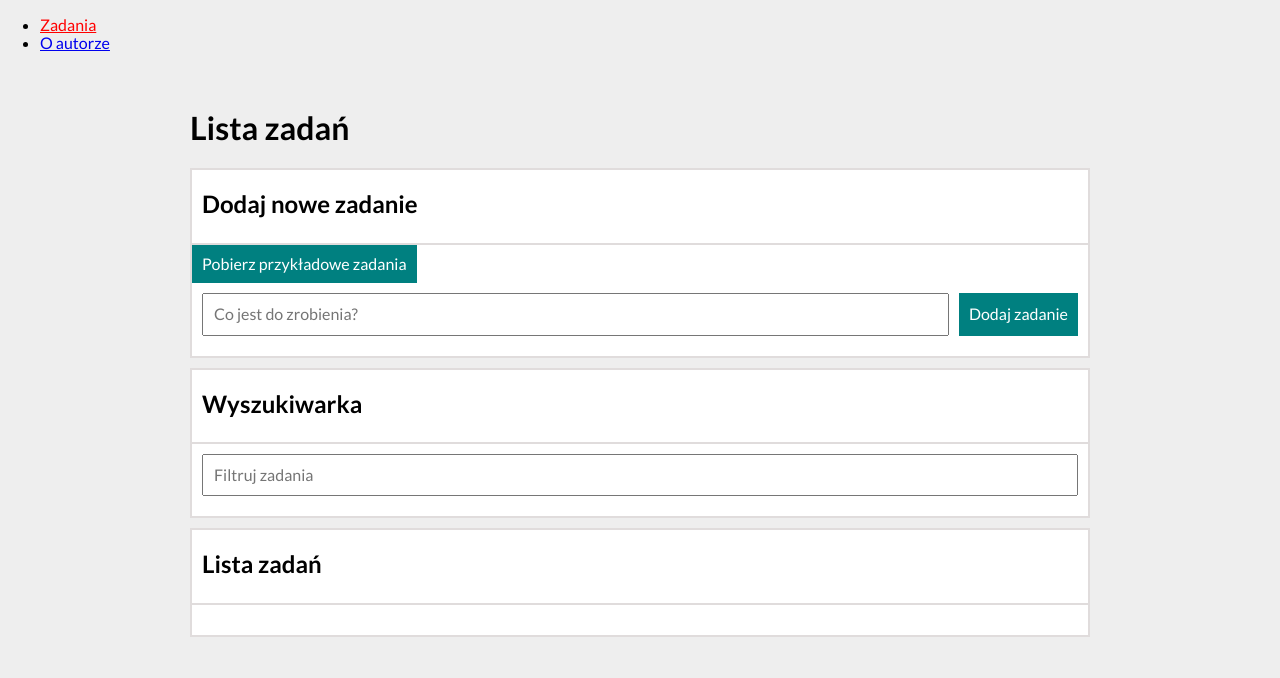
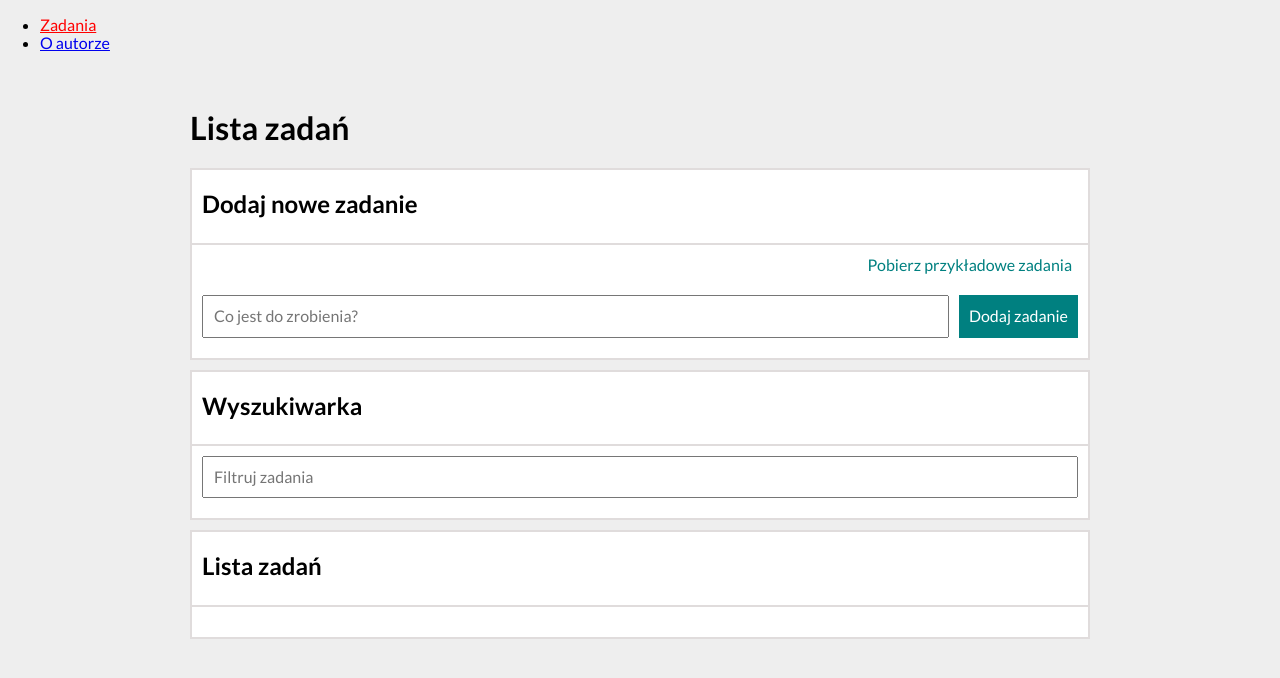
Before and after one commit to oleksaGrzegorz/todos-list-react, a React (Create React App) app: page /#/zadania in a window 1280 px wide. Shown: the top 678 px of the page. Built offline with nearby package versions, Linux system fonts and the light colour scheme.

Commit message:
button "fetchExampleTasks" - loading state added

```diff
--- a/src/features/tasks/TasksPage/Form/index.js
+++ b/src/features/tasks/TasksPage/Form/index.js
@@ -1,21 +1,19 @@
 import { useState, useRef } from "react";
 import { useDispatch } from "react-redux";
 import { nanoid } from "@reduxjs/toolkit";
-import { Button, StyledForm } from "./styled";
+import { Button, FetchExampleTasksButton, StyledForm, FetchExampleTasksContainer} from "./styled";
 import { addTask, fetchExampleTasks } from "../../tasksSlice";
 import Input from "../../Input";
 
 const Form = () => {
   const [newTaskContent, setNewTaskContent] = useState("");
+  const [isLoading, setIsLoading] = useState(false);
   const inputRef = useRef(null);
-
   const dispatch = useDispatch();
 
   const onFormSubmit = (event) => {
     event.preventDefault();
-    if (newTaskContent.trim() === "") {
-      return;
-    }
+    if (newTaskContent.trim() === "") return;
 
     dispatch(
       addTask({
@@ -29,9 +27,27 @@ const Form = () => {
     inputRef.current.focus();
   };
 
+  const handleFetchExampleTasks = () => {
+    if (isLoading) return;
+    setIsLoading(true);
+
+    setTimeout(() => {
+      dispatch(fetchExampleTasks());
+      setIsLoading(false);
+    }, 2000);
+  };
+
   return (
     <>
-      <Button onClick={()=>dispatch(fetchExampleTasks())}>Pobierz przykładowe zadania</Button>
+      <FetchExampleTasksContainer>
+      <FetchExampleTasksButton
+          onClick={handleFetchExampleTasks}
+          disabled={isLoading}
+        >
+          {isLoading ? "Ładowanie..." : "Pobierz przykładowe zadania"}
+        </FetchExampleTasksButton>
+      </FetchExampleTasksContainer>
+
       <StyledForm onSubmit={onFormSubmit}>
         <Input
           ref={inputRef}
```
